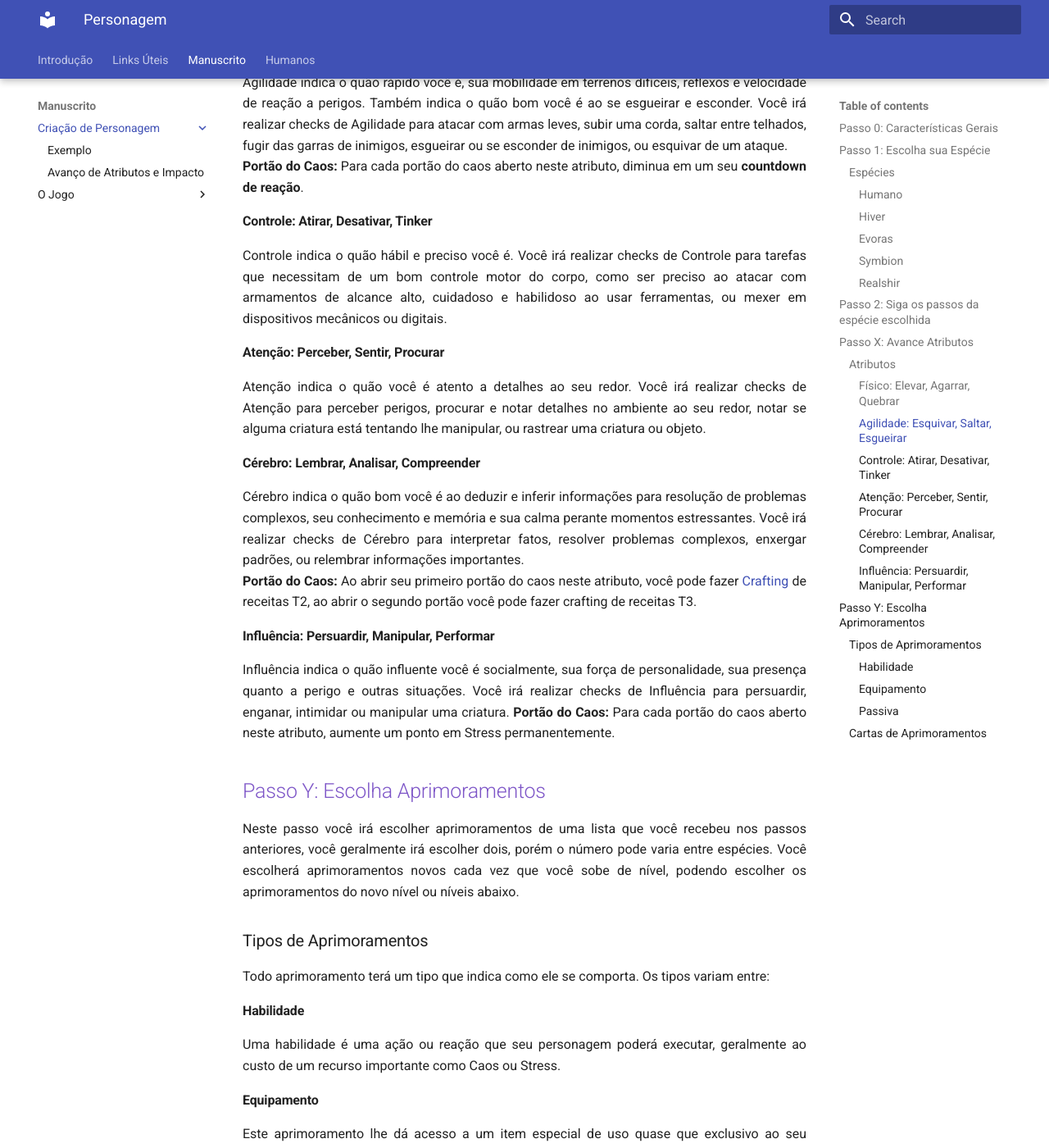
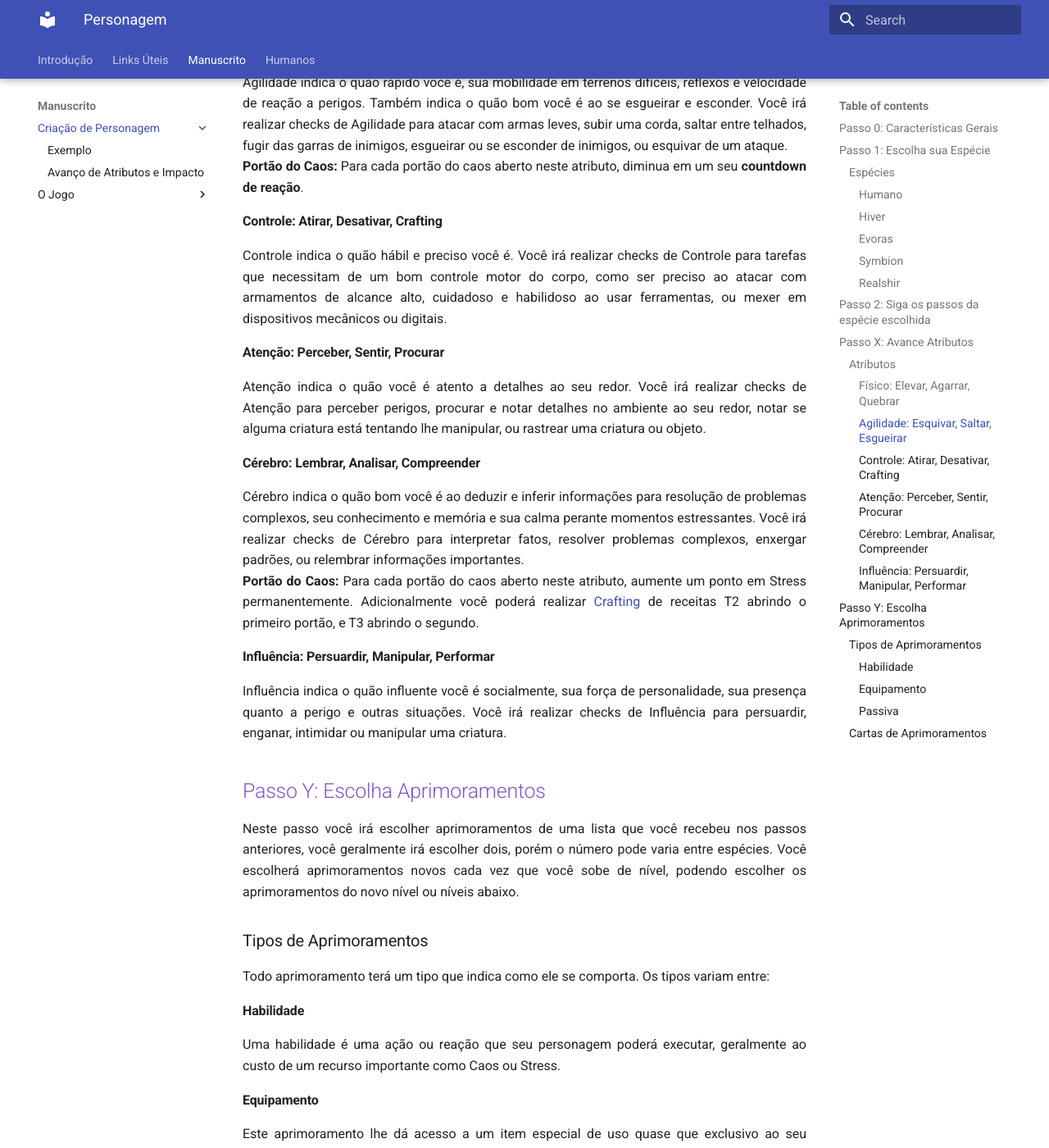
Before and after one commit to henriqueschorr/henriqueschorr.github.io, an MkDocs documentation site: the page built from docs/1_core/2_character/index.md, in a window 1280 px wide and 1400 px high, scrolled down 4514 px. Shown: the whole window at 82% size. Built offline with MkDocs 1.6.1 and Material for MkDocs 9.7.7, drawn with Linux system fonts in a browser that asks for light colours.

Commit message:
gate bonus brain x influence, rest and crafting adjustments

```diff
--- a/docs/1_core/2_character/index.md
+++ b/docs/1_core/2_character/index.md
@@ -110,7 +110,7 @@ Físico indica o quão forte você é, sua força física e sua fortitude do cor
 Agilidade indica o quão rápido você é, sua mobilidade em terrenos difíceis, reflexos e velocidade de reação a perigos. Também indica o quão bom você é ao se esgueirar e esconder. Você irá realizar checks de Agilidade para atacar com armas leves, subir uma corda, saltar entre telhados, fugir das garras de inimigos, esgueirar ou se esconder de inimigos, ou esquivar de um ataque.
 **Portão do Caos:** Para cada portão do caos aberto neste atributo, diminua em um seu **countdown de reação**.
 
-#### Controle: Atirar, Desativar, Tinker
+#### Controle: Atirar, Desativar, Crafting
 
 Controle indica o quão hábil e preciso você é. Você irá realizar checks de Controle para tarefas que necessitam de um bom controle motor do corpo, como ser preciso ao atacar com armamentos de alcance alto, cuidadoso e habilidoso ao usar ferramentas, ou mexer em dispositivos mecânicos ou digitais.
 <!-- TODO: definir bonus portão -->
@@ -125,12 +125,13 @@ Atenção indica o quão você é atento a detalhes ao seu redor. Você irá rea
 #### Cérebro: Lembrar, Analisar, Compreender
 
 Cérebro indica o quão bom você é ao deduzir e inferir informações para resolução de problemas complexos, seu conhecimento e memória e sua calma perante momentos estressantes. Você irá realizar checks de Cérebro para interpretar fatos, resolver problemas complexos, enxergar padrões, ou relembrar informações importantes.
-**Portão do Caos:** Ao abrir seu primeiro portão do caos neste atributo, você pode fazer [Crafting](../3_game/crafting.md) de receitas T2, ao abrir o segundo portão você pode fazer crafting de receitas T3.
+**Portão do Caos:** Para cada portão do caos aberto neste atributo, aumente um ponto em Stress permanentemente. Adicionalmente você poderá realizar [Crafting](../3_game/crafting.md) de receitas T2 abrindo o primeiro portão, e T3 abrindo o segundo.
 
 #### Influência: Persuardir, Manipular, Performar
 
 Influência indica o quão influente você é socialmente, sua força de personalidade, sua presença quanto a perigo e outras situações. Você irá realizar checks de Influência para persuardir, enganar, intimidar ou manipular uma criatura.
-**Portão do Caos:** Para cada portão do caos aberto neste atributo, aumente um ponto em Stress permanentemente.
+<!-- TODO: definir bonus portão -->
+<!-- **Portão do Caos:** Para cada portão do caos aberto neste atributo, aumente um ponto em Stress permanentemente. -->
 
 ## Passo Y: Escolha Aprimoramentos
 
```
Also changed, not shown: docs/1_core/3_game/crafting.md (+1 -1 lines), docs/2_human/rest.md (+2 -3 lines).
